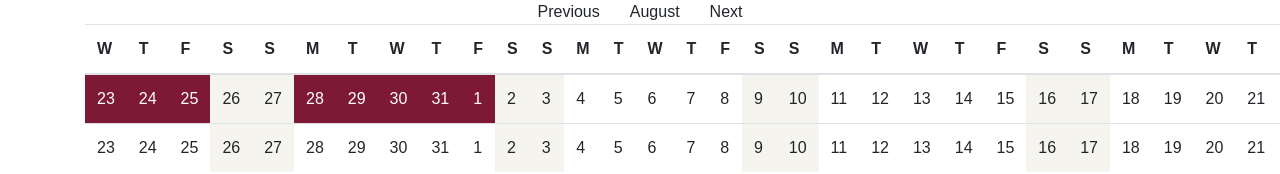
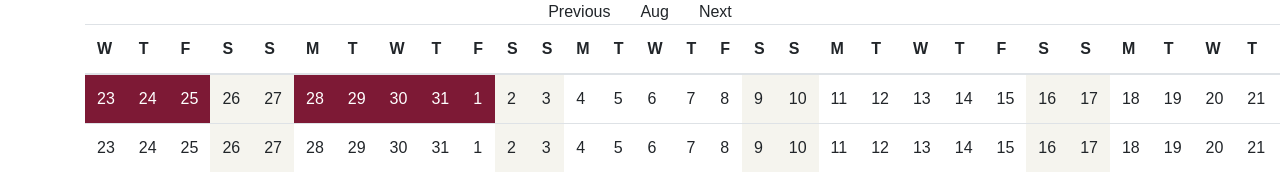
Before and after one commit to looplight/copperpass, a React (Create React App) app: page / in a window 1280 px wide. Shown: the top 174 px of the page. Built offline with nearby package versions, Linux system fonts and the light colour scheme.

Commit message:
added working month name to calender controls

```diff
--- a/src/App.js
+++ b/src/App.js
@@ -69,7 +69,6 @@ class App extends Component {
                 })
                 return row;
             });
-
             return {
                 rows: new_rows
             }
@@ -77,7 +76,7 @@ class App extends Component {
     }
 
     _on_previous() {
-        this.setState({month:this.state.month.subtract(1,'month')})
+        this.setState({month:this.state.month.subtract(1,'month').startOf('month')})
     }
 
     _on_next() {
@@ -89,7 +88,7 @@ class App extends Component {
         const { rows, month } = this.state;
         return (
             <div className="container">
-                <ScheduleControls month={'August'} on_previous={this._on_previous.bind(this)} on_next={this._on_next.bind(this)}/>
+                <ScheduleControls month={month.format('MMM')} on_previous={this._on_previous.bind(this)} on_next={this._on_next.bind(this)}/>
                 <Schedule rows={rows} today={month} update={this._handle_ranges} event_click={this._event_click.bind(this)}/>
                 <Button handle_mouse_down={this._create_events.bind(this)}/>
             </div>)
```
